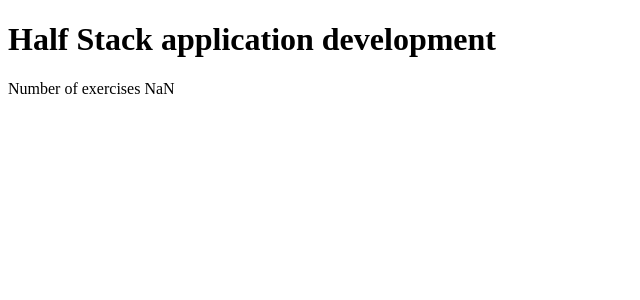
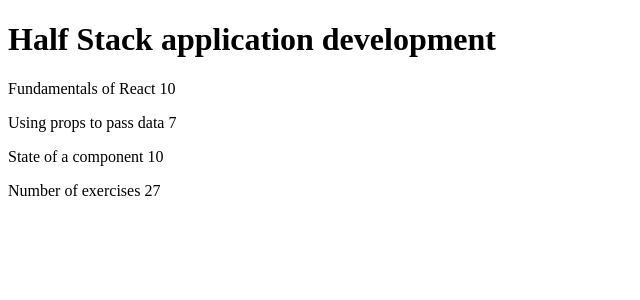
Before and after one commit to rizwanc/fullstackopen2024, a React (Vite) app in the folder part1/courseinfo/: page / in a window 1280 px wide. Shown: the top 300 px of the page, without its empty margins (0-640 px from the left). Built offline with nearby package versions, Linux system fonts and the light colour scheme.

Commit message:
Exercise 1.5 done

```diff
--- a/part1/courseinfo/src/App.jsx
+++ b/part1/courseinfo/src/App.jsx
@@ -1,41 +1,35 @@
-const Header = (props) => {
+const Header = ({course}) => {
   return (
     <>
-      <h1>{props.course}</h1>
+      <h1>{course.name}</h1>
     </>
   )
 }
 
-const Part = (props) => {
+const Content = ({course}) => {
+  return (
+    <>
+      <Part part = {course.parts[0]} />
+      <Part part = {course.parts[1]} />
+      <Part part = {course.parts[2]} />
+    </>
+  )
+}
+
+const Part = ({part}) => {
   return (
     <>
       <p>
-        {props.part1} {props.exercises1}
-      </p>
-      <p>
-        {props.part2} {props.exercises2}
-      </p>
-      <p>
-        {props.part3} {props.exercises3}
+        {part.name} {part.exercises}
       </p>
     </>
   )
 }
 
-const Content = (props) => {
+const Total = ({course}) => {
   return (
     <>
-      <Part part1 = {props.part1} exercises1 = {props.exercises1} />
-      <Part part2 = {props.part2} exercises2 = {props.exercises2} />
-      <Part part3 = {props.part3} exercises3 = {props.exercises3} />
-    </>
-  )
-}
-
-const Total = (props) => {
-  return (
-    <>
-      <p>Number of exercises {props.exercises1 + props.exercises2 + props.exercises3}</p>
+      <p>Number of exercises {course.parts[0].exercises + course.parts[1].exercises + course.parts[2].exercises}</p>
     </>
   )
 }
@@ -58,13 +52,12 @@ const App = () => {
     }
   ]
 }
-console.log(course);
 
   return (
     <div>
-      <Header course = {course.name} />
-      <Content  parts = {course.parts} />
-      <Total parts = {course.parts}/>
+      <Header course = {course} />
+      <Content  course = {course} />
+      <Total course = {course}/>
     </div>
   )
 }
```
